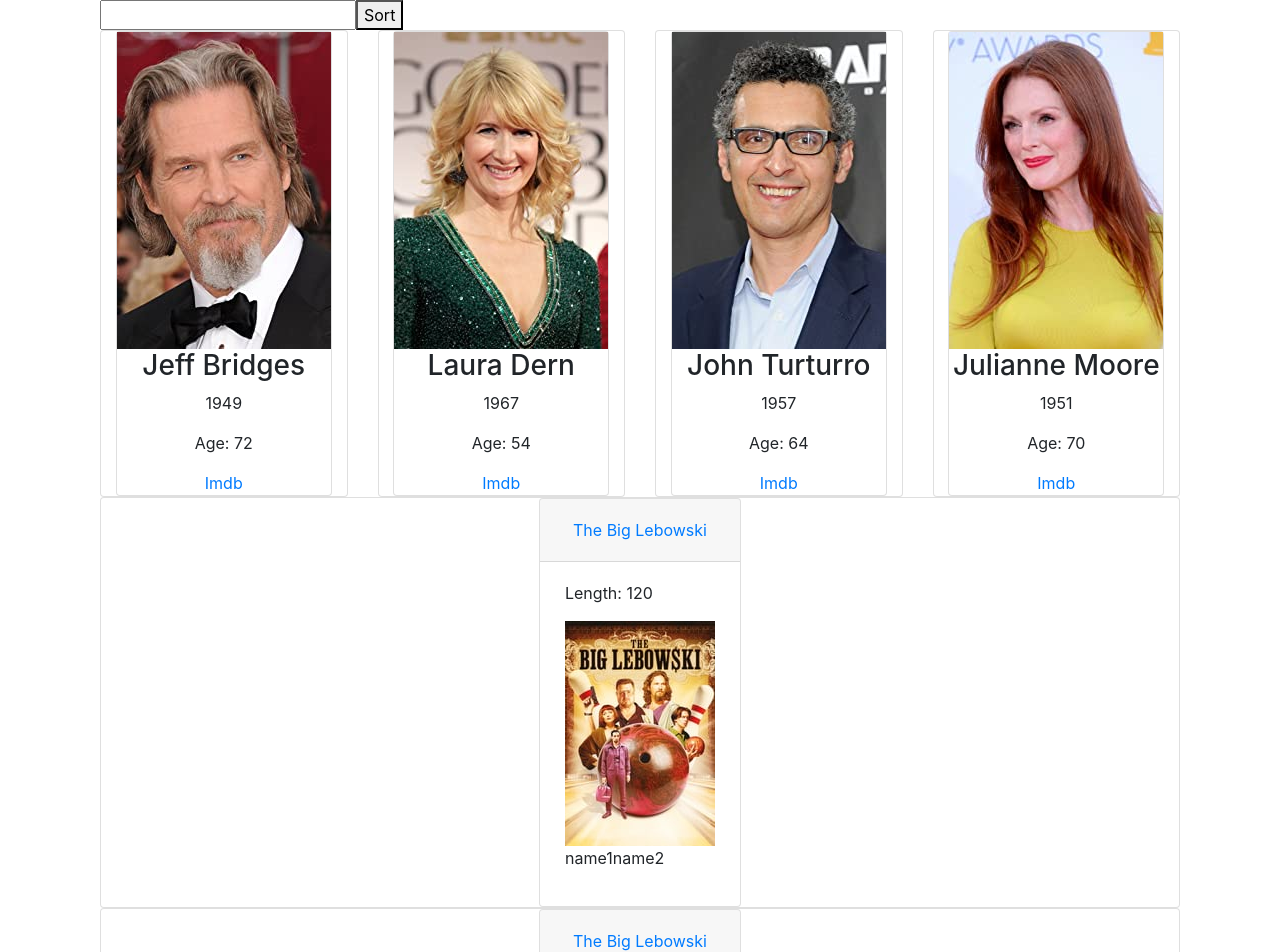
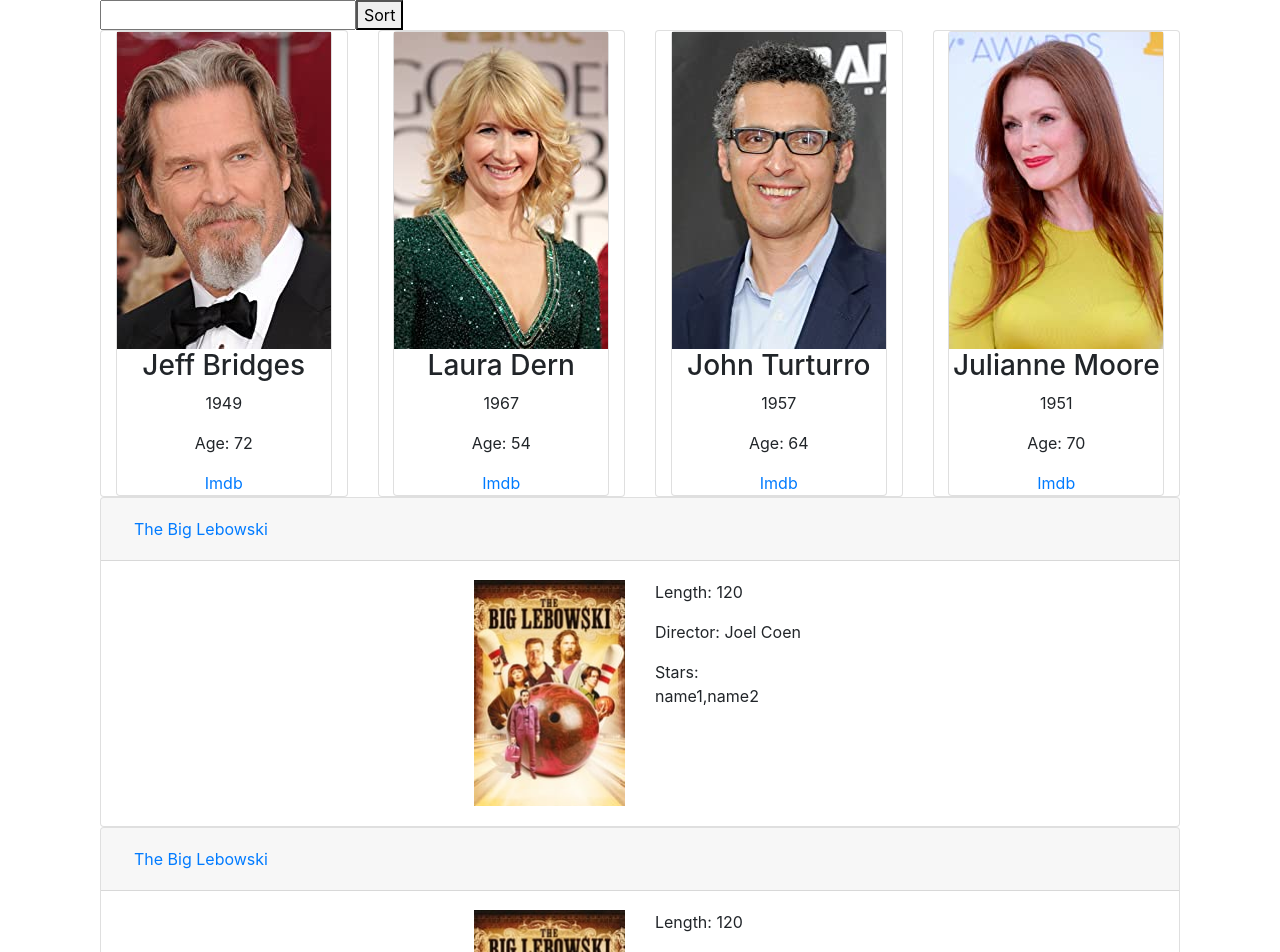
Before and after one commit to kaliftamir/my-car, a React (Create React App) app: page / in a window 1280 px wide. Shown: the top 952 px of the page. Built offline with nearby package versions, Linux system fonts and the light colour scheme.

Commit message:
fixed ActorCard

```diff
--- a/src/components/MovieCard.js
+++ b/src/components/MovieCard.js
@@ -13,16 +13,23 @@ function MovieCard (props) {
 
         <Accordion defaultActiveKey="0">
           <Card>
-            <Card.Header>
+            <Card.Header className="row col-lg-12">
               <Accordion.Toggle as={Button} variant="link" eventKey="0">
                {name}
               </Accordion.Toggle>
             </Card.Header>
             <Accordion.Collapse eventKey="0">
-              <Card.Body>
-                <p>{`Length: ${length}`}</p>
-                <img src={poster}></img>
-                <p>{stars}</p>
+              <Card.Body className="row">
+
+                <img className="col-lg-6" src={poster}></img>
+
+                <div className="col-lg-6">
+                    <p>{`Length: ${length}`}</p>
+                    <p>{`Director: ${director}`}</p>
+                    <p>{`Stars: ${stars}`}</p>
+
+                </div>
+
               </Card.Body>
             </Accordion.Collapse>
             </Card>
--- a/src/components/MoviesView.js
+++ b/src/components/MoviesView.js
@@ -27,12 +27,10 @@ function MoviesView (props) {
   const moviesToRender = moviesData.map(movie =>
 
     <div className="col-lg-12 col-md-12">
-      <div className="card">
-
-        <MovieCard name={movie.name} length={movie.length} poster={movie.poster} director={movie.director} stars={movie.stars}/>
 
 
-      </div>
+      <MovieCard name={movie.name} length={movie.length} poster={movie.poster} director={movie.director} stars={movie.stars}/>
+
 
     </div>);
 
```
Also changed, not shown: src/App.css (line endings or trailing spaces).
